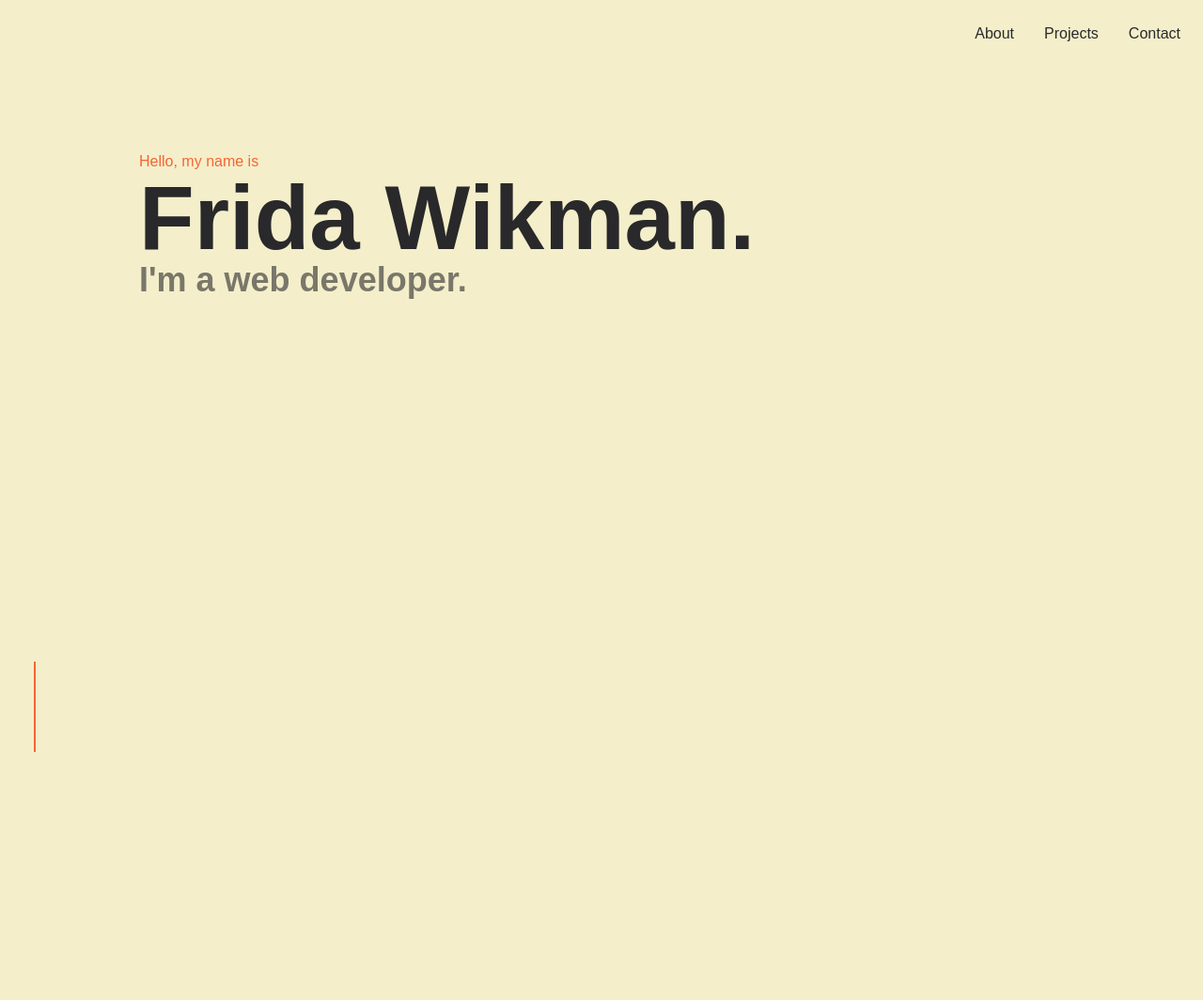
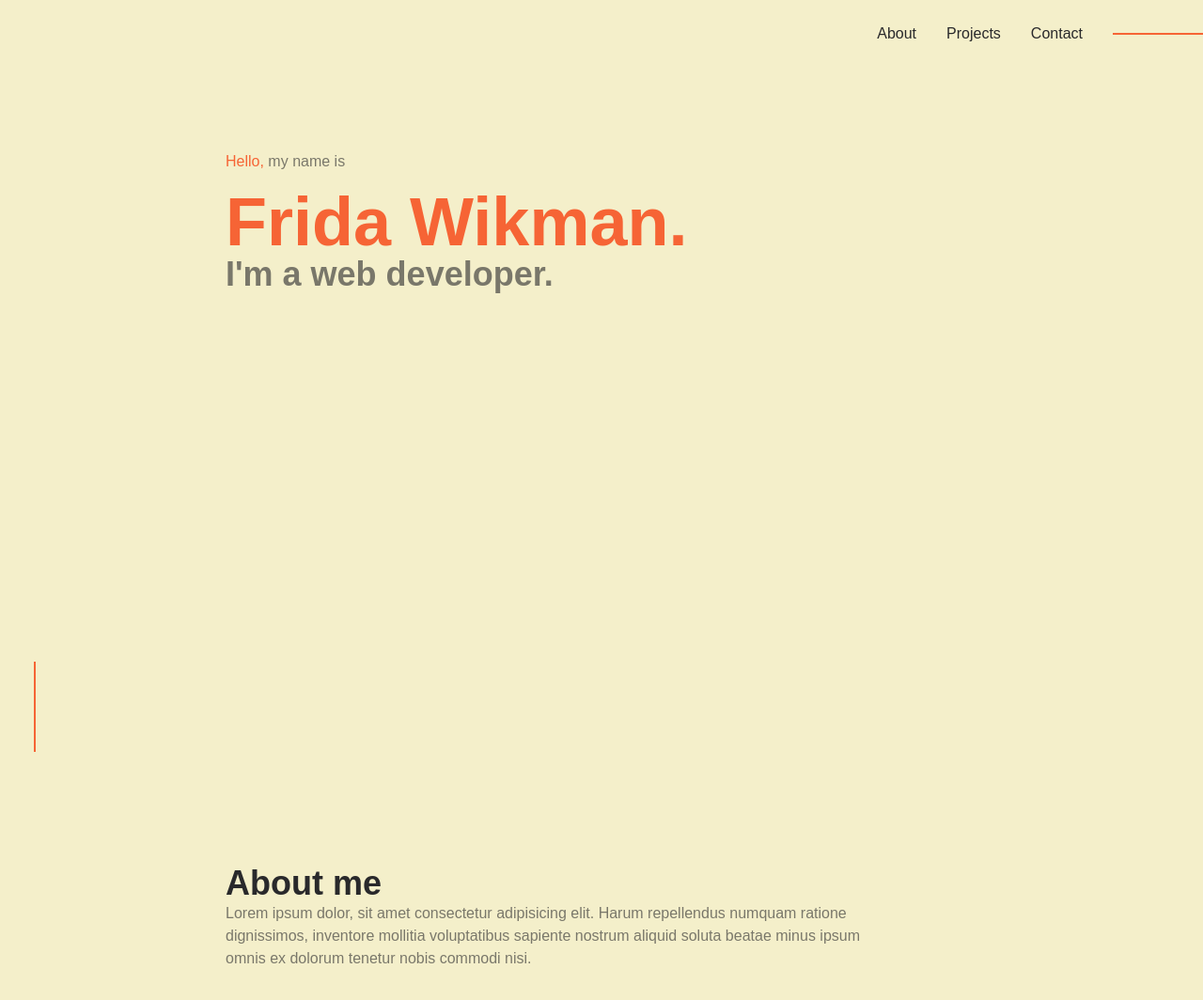
Before and after one commit to FridaWikman/portfolio, a React (Vite) app: page / in a window 1280 px wide. Shown: the top 1064 px of the page at 94% size. Before the commit the page ends 800 px from the top, so only its background shows below. Built offline with nearby package versions, Linux system fonts and the light colour scheme; some icons are missing.

Commit message:
About section and changed padding. Link to About me.

```diff
--- a/src/App.jsx
+++ b/src/App.jsx
@@ -4,23 +4,20 @@ import { Icon } from '@iconify/react'
 function App() {
   return (
     <>
-      <header className="fixed top-0 right-0 p-6 z-50">
+      <header className="fixed top-0 right-0 py-6 z-50">
         <nav className="flex items-center gap-8">
-          <a href="#about" className="text-base font-medium hover:underline">
+          <a href="#about" className="text-base font-medium accent-hover">
             About
           </a>
-          <a href="#projects" className="text-base font-medium hover:underline">
+          <a href="#projects" className="text-base font-medium accent-hover">
             Projects
           </a>
-          <div className="relative">
-            <a
-              href="#contact"
-              className="text-base font-medium hover:underline"
-            >
-              Contact
-            </a>
-            {/* <div className="accent-color w-px h-24 border-l border border-accent mt-4"></div> */}
-          </div>
+          {/* <div className="relative"> */}
+          <a href="#contact" className="text-base font-medium accent-hover">
+            Contact
+          </a>
+          <div className="accent-color w-24 border-l border border-accent"></div>
+          {/* </div> */}
         </nav>
       </header>
       <div className="fixed bottom-0 left-6 flex flex-col items-center gap-4 z-50">
@@ -35,18 +32,20 @@ function App() {
         <a href="" className="accent-hover hover:rotate-6 transition-transform">
           <Icon icon="hugeicons:linkedin-02" width="25" height="25" />
         </a>
-
-        {/* Prickat streck */}
         <div className="accent-color w-px h-24 border-l border border-accent mt-4"></div>
       </div>
-      <main className="min-h-screen pt-10 mx-7">
-        <div className="lg:p-30">
-          <div className="mb-16 lg:pr-16">
-            <h1 className="accent-color text-base">Hello, my name is</h1>
-            <h2 className="text-8xl font-semibold leading-none">
+
+      <main className="min-h-screen pt-10 mx-40">
+        <section className="p-20 min-h-screen">
+          <div className="mb-16 lg:pr-14 pt-10">
+            <h1 className="mb-4">
+              <span className="accent-color">Hello,</span>
+              <span className="opacity-60"> my name is</span>
+            </h1>
+            <h2 className="accent-color text-7xl font-semibold text-nowrap">
               Frida Wikman.
             </h2>
-            <h3 className="text-4xl font-semibold opacity-60 leading-none">
+            <h3 className="text-4xl font-semibold opacity-60">
               I'm a web developer.
             </h3>
             {/* <div className="mt-16 flex justify-between max-w-[60px]">
@@ -75,7 +74,18 @@ function App() {
             omnis ex dolorum tenetur nobis commodi nisi.
           </p>
         </div> */}
-        </div>
+        </section>
+        <section id="about" className="p-20 max-w-9/10 ">
+          <h4 id="about" className="text-4xl font-bold">
+            About me
+          </h4>
+          <p className="text-base  opacity-60 leading-normal">
+            Lorem ipsum dolor, sit amet consectetur adipisicing elit. Harum
+            repellendus numquam ratione dignissimos, inventore mollitia
+            voluptatibus sapiente nostrum aliquid soluta beatae minus ipsum
+            omnis ex dolorum tenetur nobis commodi nisi.
+          </p>
+        </section>
       </main>
     </>
   )
```
